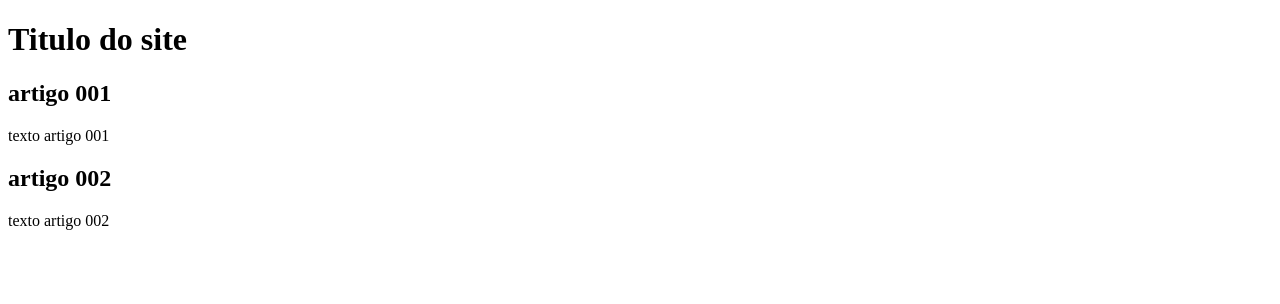
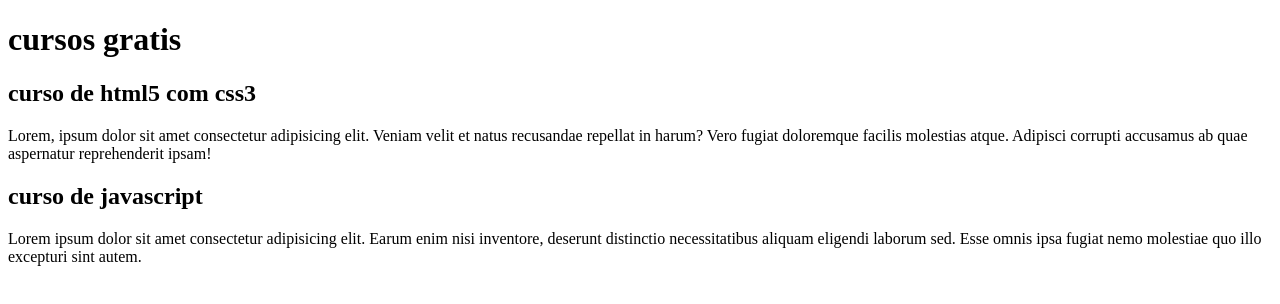
Before and after one commit to Mario29051983/projeto-site, a plain HTML site: page index.html in a window 1280 px wide. Drawn offline with Linux system fonts and the light colour scheme.

Commit message:
comecei a escrever o conteudo

```diff
--- a/index.html
+++ b/index.html
@@ -4,20 +4,20 @@
     <meta charset="UTF-8">
     <meta http-equiv="X-UA-Compatible" content="IE=edge">
     <meta name="viewport" content="width=device-width, initial-scale=1.0">
-    <title>Titulo do site</title>
+    <title>titulo do site</title>
 </head>
 <body>
     <main>
      <header>
-     <h1>Titulo do site </h1>
+     <h1>cursos gratis </h1>
     </header>
      <article>
-        <h2>artigo 001</h2>
-        <p>texto artigo 001</p>
+        <h2>curso de html5 com css3</h2>
+        <p>Lorem, ipsum dolor sit amet consectetur adipisicing elit. Veniam velit et natus recusandae repellat in harum? Vero fugiat doloremque facilis molestias atque. Adipisci corrupti accusamus ab quae aspernatur reprehenderit ipsam!</p>
      </article>
      <article>
-        <h2>artigo 002</h2>
-        <p>texto artigo 002</p>
+        <h2>curso de javascript</h2>
+        <p>Lorem ipsum dolor sit amet consectetur adipisicing elit. Earum enim nisi inventore, deserunt distinctio necessitatibus aliquam eligendi laborum sed. Esse omnis ipsa fugiat nemo molestiae quo illo excepturi sint autem.</p>
      </article>
     </main>
 
```
